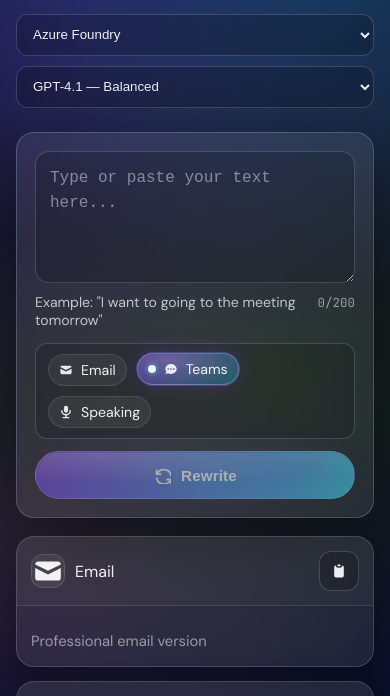
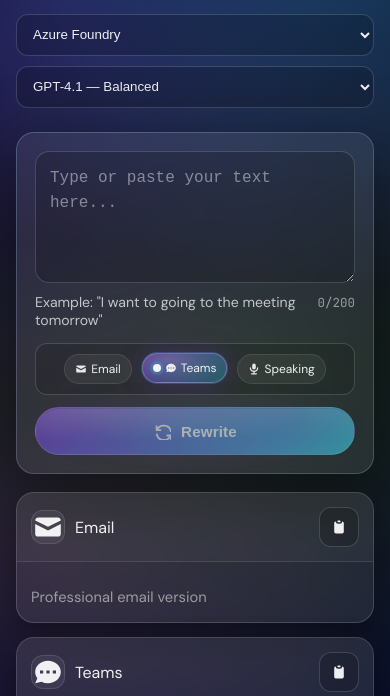
Before and after one commit to mandowa/tiny_rewrite, a website: page index.deploy.html in a window 390 px wide. Shown: the part 123-819 px from the top of the page. Drawn offline with Linux system fonts and the light colour scheme.

Commit message:
Fix mobile layout: keep Email/Teams/Speaking chips in one row

```diff
--- a/styles.css
+++ b/styles.css
@@ -649,3 +649,22 @@
     grid-template-columns: 1fr;
   }
 }
+
+/* Mobile: Keep style chips in one row */
+@media (max-width: 640px) {
+  .style-options {
+    flex-wrap: nowrap;
+    justify-content: center;
+  }
+
+  .chip-content {
+    padding: 6px 10px;
+    font-size: 12px;
+    gap: 4px;
+  }
+
+  .chip-icon {
+    width: 12px;
+    height: 12px;
+  }
+}
```
